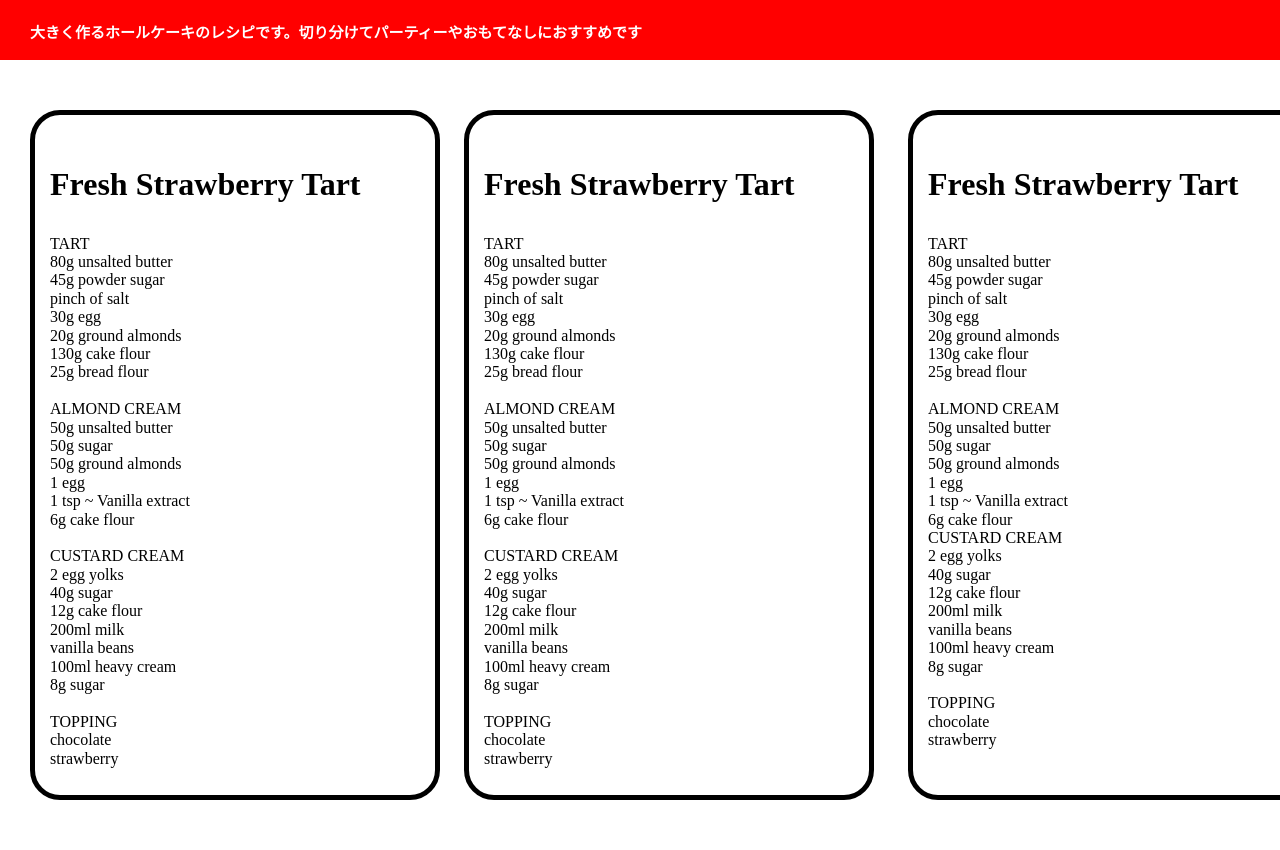
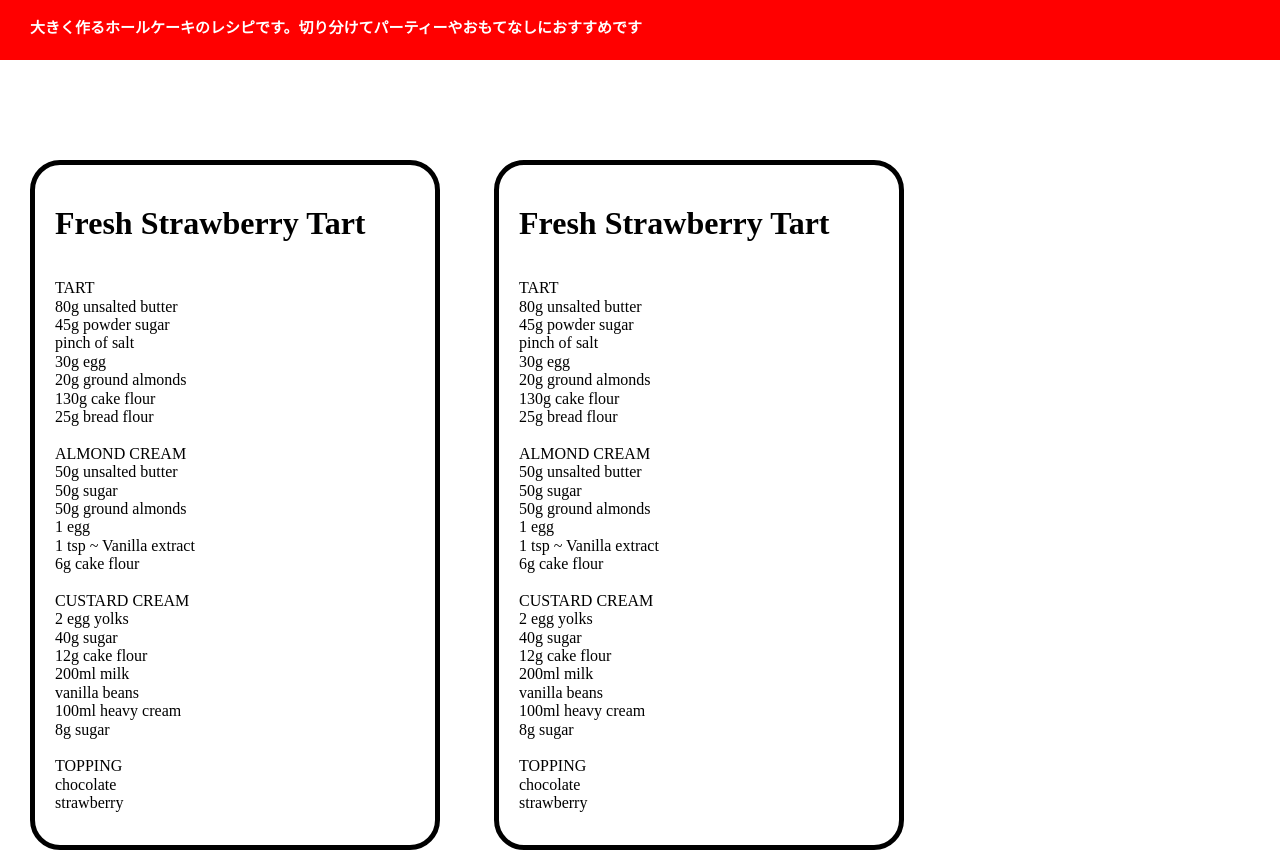
Before and after one commit to Viktor-Sivak/Web_Dev_MCS, a plain HTML site: page 02_Practice_4/index.html in a window 1280 px wide. Shown: the top 850 px of the page. Drawn offline with Linux system fonts and the light colour scheme; files whose address does not match are found by name.

Commit message:
Practice-4

```diff
--- a/02_Practice_4/css/style.css
+++ b/02_Practice_4/css/style.css
@@ -4,25 +4,28 @@
 	background-color: red;
 	height: 60px;
 	width: 1440px;
-	position: relative;
+	display: inline-block;
 	top: 0px;
 }
 
 .heading-header {
-	position: relative;
+	display: inline-block;
 }
 .heading-header {
 	color: white;
 	font-size: 15px;
-	position: absolute;
-	left: 30px;
-	top: 15px;
+	display: inline-block;
+	margin-top: 20px;
+	margin-left: 30px;
+
 
 }
 
 section {
 	display: inline-block;
-	vertical-align: top
+	vertical-align: top;
+	margin-top: 100px;
+	margin-left: 30px;
 }
 
 .first {
@@ -30,22 +33,20 @@ section {
 	height: 680px;
 	border: solid black	5px;
 	border-radius: 30px;
-	position: relative;
-	left: 30px;
-	top: 50px;
+
 
 }
 
 .first-heading {
-	position: relative;
-	left: 15px;
-	top: 30px;
+	display: inline-block;
+	margin-left: 20px;
+	margin-top: 40px;
 }
 
 .first-text {
-	position: relative;
-	left: 15px;
-	top: 40px;
+	display: inline-block;
+	margin-left: 20px;
+
 }
 
 .second {
@@ -53,46 +54,44 @@ section {
 	height: 680px;
 	border: solid black	5px;
 	border-radius: 30px;
-	position: relative;
-	left: 50px;
-	top: 50px;
+	margin-left: 50px;
+	margin-right: 50px;
 
 }
 
 .second-heading {
-	position: relative;
-	left: 15px;
-	top: 30px;
+	display: inline-block;
+	margin-left: 20px;
+	margin-top: 40px;
 }
 
 .second-text {
-	position: relative;
-	left: 15px;
-	top: 40px;
+	display: inline-block;
+	margin-left: 20px;
+
 }
+
 
 .third {
 	width: 400px;
 	height: 680px;
 	border: solid black	5px;
 	border-radius: 30px;
-	position: relative;
-	left: 80px;
-	top: 50px;
+}
+
+.third-heading {
+	display: inline-block;
+	margin-left: 20px;
+	margin-top: 40px;
+}
+
+.third-text {
+	display: inline-block;
+	margin-left: 20px;
 
 }
 
-.third-heading {
-	position: relative;
-	left: 15px;
-	top: 30px;
-}
 
-.third-text {
-	position: relative;
-	left: 15px;
-	top: 40px;
-}
 
 .footer {
 	background-color: red;
@@ -108,13 +107,14 @@ section {
 
 .footer-text {
 	color: white;
-	position: absolute;
+	position: relative;
 	left: 30px;
+	top: 40px;
 }
 
 a {
 	color: white;
-	position: absolute;
-	right: 30px;
-	top: 30px;
+	position: relative;
+	left: 1080px;
+
 }
```
